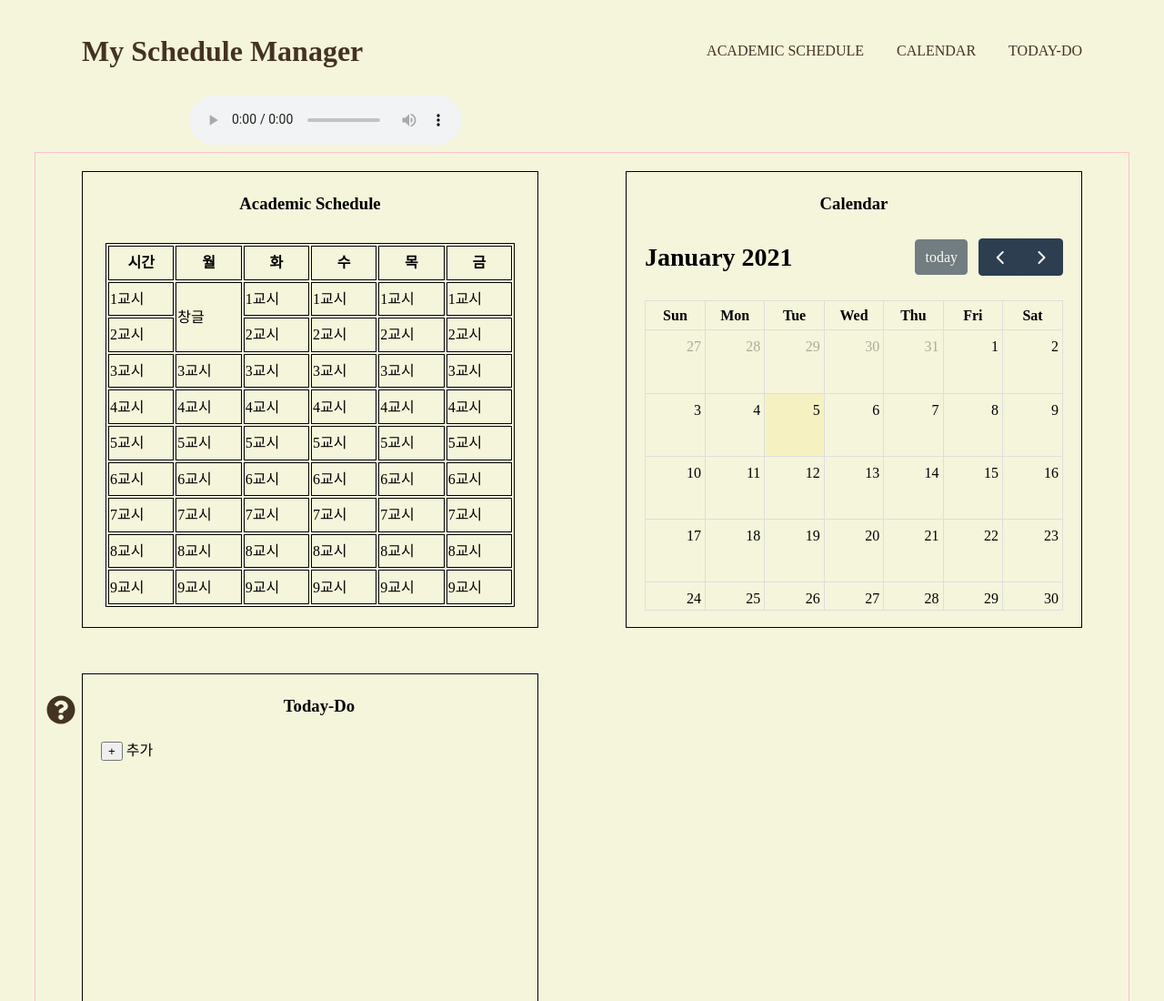
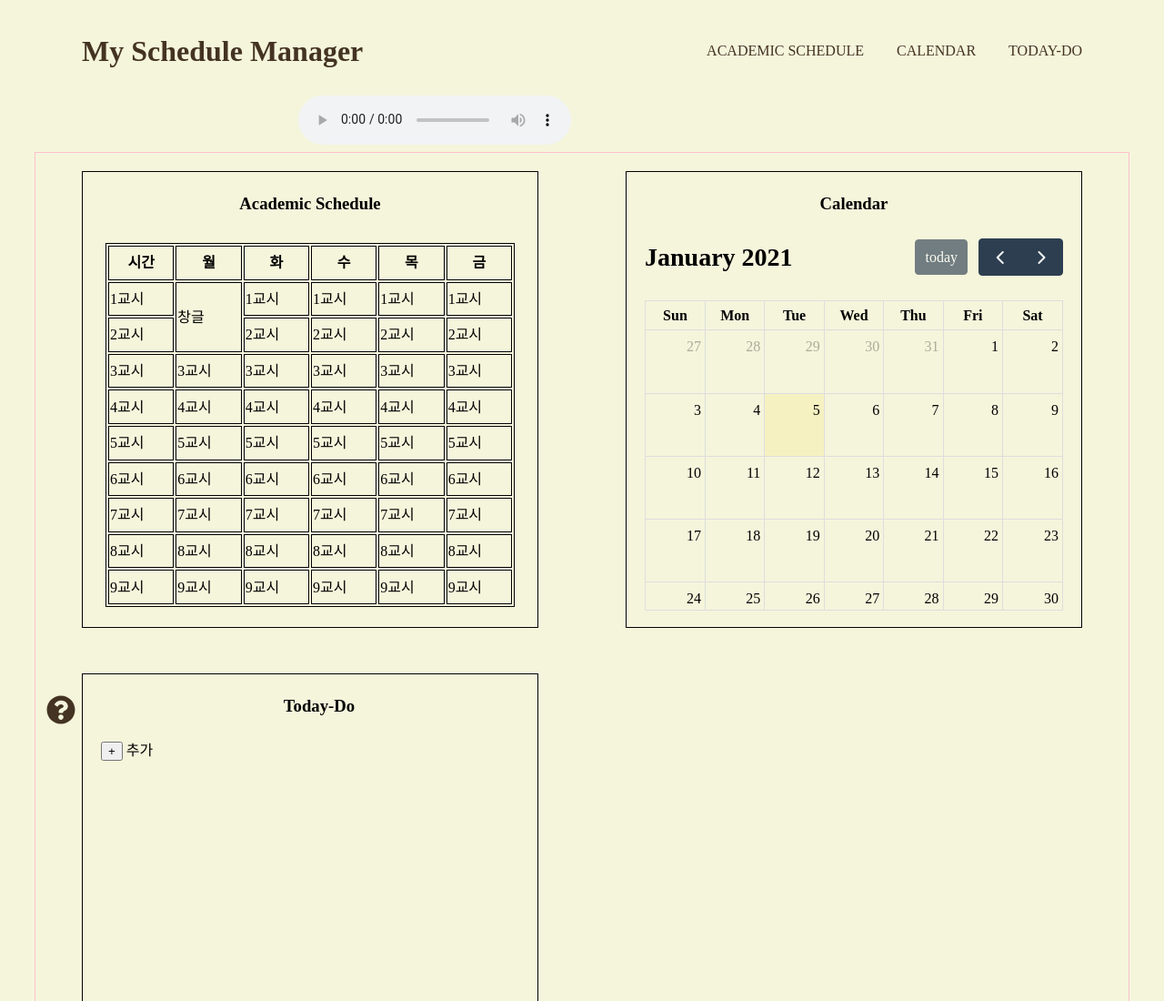
Before and after one commit to w303040/manager, a plain HTML site: page index.html in a window 1280 px wide. Shown: the top 1100 px of the page at 91% size. Drawn offline with Linux system fonts and the light colour scheme.

Commit message:
Update style.css

```diff
--- a/style.css
+++ b/style.css
@@ -168,7 +168,7 @@ aside{
 }
 
 audio{
-  margin-left: 200px;
+  margin-left: 320px;
 }
 
 /* footer
```
